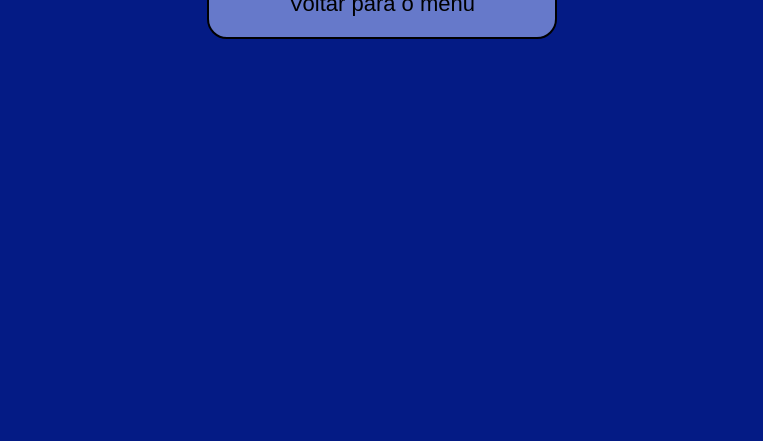
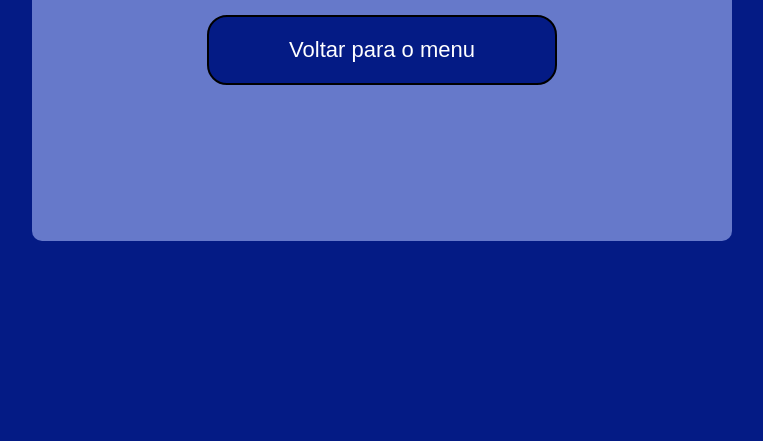
Before and after one commit to ThaysaI15/quiz_web, a plain HTML site: page fim.html in a window 1280 px wide. Shown: the part 359-800 px from the top of the page, without its empty margins (258-1021 px from the left). Drawn offline with Linux system fonts and the light colour scheme.

Commit message:
Add files via upload

```diff
--- a/fim.css
+++ b/fim.css
@@ -10,10 +10,31 @@ body{
     text-align: center;
 }
 
+.retangulo{
+    border-color: black;
+    border: 30px;
+    margin-left: auto;
+    margin-right: auto;
+    margin: 40px;
+    border-radius: 10px;
+    align-items: center;
+    background-color: rgb(102, 121, 202);
+    padding: 50px;
+    width: 600px;
+    justify-content: center;
+    height: 500px;
+    justify-content: space-between;
+    text-align: center;
+  }
+
 h1{
     font-size: 40px;
     margin: 20px;
 }
+.menu:hover {
+    background-color: #1a1974;
+}
+
 .menu{
     margin: 10px;
     padding: 15px 30px;
@@ -24,6 +45,13 @@ h1{
     width: 350px;
     height: 70px;
     text-align: center;
-    background-color: rgb(102, 121, 202);
+    background-color: rgb(4, 27, 133);
     border: 2px solid black;
+    color: rgb(255, 255, 255);
 }
+
+.mascote {
+    height: 140px;
+    width: auto;
+    align-items: center;
+}
--- a/fim.html
+++ b/fim.html
@@ -7,7 +7,11 @@
     <title>Fim do Quiz</title>
 </head>
 <body>
-    <h1>Parabéns!! Sua pontuação foi: XX</h1>
-    <button class="menu">Voltar para o menu</button>
+    <div class="retangulo">
+        <img src="linux.png" class="mascote">
+        <br>
+        <h1>Parabéns!! Sua pontuação foi: XX</h1>
+        <button class="menu">Voltar para o menu</button>
+    </div>
 </body>
 </html>
```
